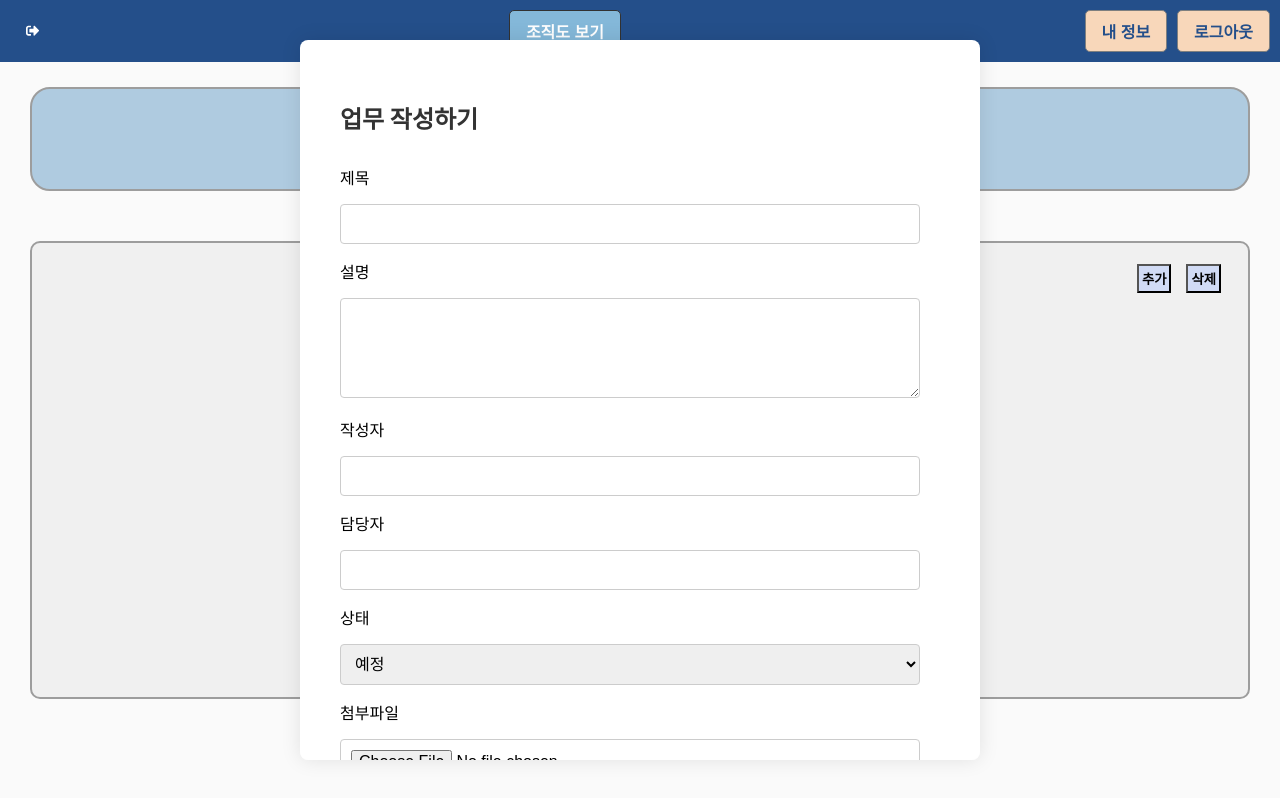
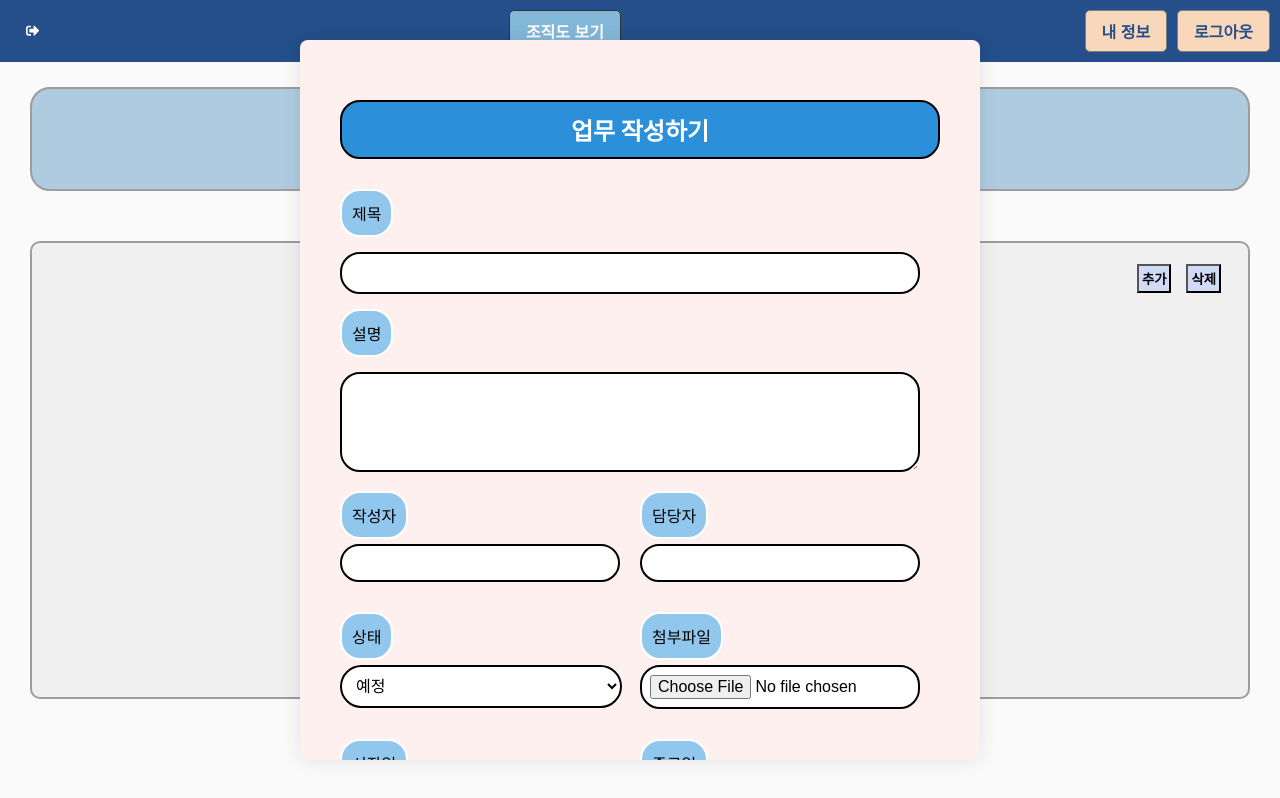
Before and after one commit to CSID-DGU/2024-1-SCS4031-01-sososo-3, a React (Create React App) app in the folder frontend/: page / in a window 1280 px wide. Both pictures are taken after a click on the button "추가". Built offline with nearby package versions, Linux system fonts and the light colour scheme.

Commit message:
[PSJ]fix_task form UI 수정

```diff
--- a/frontend/src/App.css
+++ b/frontend/src/App.css
@@ -188,6 +188,7 @@ body {
 .checkbox-container {
   margin-left: auto; /* 체크박스를 가장 오른쪽에 정렬 */
 }
+
 /* TaskForm.css */
 
 .task-form {
@@ -196,7 +197,7 @@ body {
   left: 50%;
   transform: translate(-50%, -50%);
   z-index: 1000;
-  background-color: white;
+  background-color: #FFF0F0;
   padding: 40px;
   border-radius: 8px;
   box-shadow: 0px 0px 20px rgba(0, 0, 0, 0.1);
@@ -207,14 +208,25 @@ body {
 
 .task-form h2 {
   margin-bottom: 30px;
+  border: 2px solid #000000; /* 테두리 설정 */
+  background-color: #2B90D9;
+  padding: 10px; /* 내부 여백 설정 */
   font-size: 24px;
-  color: #333;
+  color: #ffffff;
+  text-align: center; /* 가운데 정렬 */
+  border-radius: 20px;
 }
 
 .task-form label {
-  display: block;
+  border: 2px solid #ffffff; /* 테두리 설정 */
+  background-color: #92c7ed;
+  padding: 10px; /* 내부 여백 설정 */
+  border-radius: 20px;
+  color: #000000;
+  display: inline-block;
   margin-bottom: 15px;
   font-size: 16px;
+
 }
 
 .task-form input,
@@ -222,11 +234,34 @@ body {
 .task-form select {
   width: calc(100% - 20px); /* 입력 필드의 너비를 설정합니다 */
   padding: 10px;
-  border: 1px solid #ccc;
-  border-radius: 4px;
+  border: 2px solid #000000;
+  border-radius: 20px;
   box-sizing: border-box;
   margin-bottom: 15px;
   font-size: 16px;
+}
+
+.form-group {
+  width: 300px;
+  display: inline-block;
+  align-items: center;
+  flex-direction: column;
+  margin-bottom: 15px;
+}
+
+.form-group label {
+margin-bottom: 5px;
+}
+
+.form-group input {
+padding: 8px;
+border: 2px solid #000000;
+border-radius: 20px;
+}
+
+/* Optional: Add hover effect */
+.form-group input:hover {
+border-color: #2B90D9;
 }
 
 .task-form textarea {
@@ -234,19 +269,40 @@ body {
   height: 100px; /* 텍스트 영역의 높이를 설정합니다 */
 }
 
+.form-group select {
+  background-color: rgb(255, 255, 255); /* 배경색 설정 */
+  width: 282px; /* 칸 크기 조정 */
+  height: 43px;
+  padding: 10px; /* 내부 여백 설정 */
+  border-radius: 100px;
+}
+
+
+.form-group input[type="file"] {
+  background-color: #ffffff; /* 배경색 설정 */
+}
+
 .task-form button {
   padding: 12px 24px;
-  background-color: #007bff;
+  background-color: #353866;
   color: white;
   border: none;
   border-radius: 4px;
   cursor: pointer;
   transition: background-color 0.3s ease;
   font-size: 16px;
+  margin-right: 10px;
+  border-radius: 20px;
+}
+
+.task-form button:last-child,
+.task-form button:nth-last-child(2) {
+  margin-right: 10px;
+  float: right; /* 버튼을 오른쪽으로 이동시킵니다 */
 }
 
 .task-form button:hover {
-  background-color: #0056b3;
+  background-color: #353866;
 }
 
 /* 조직도 */
```
